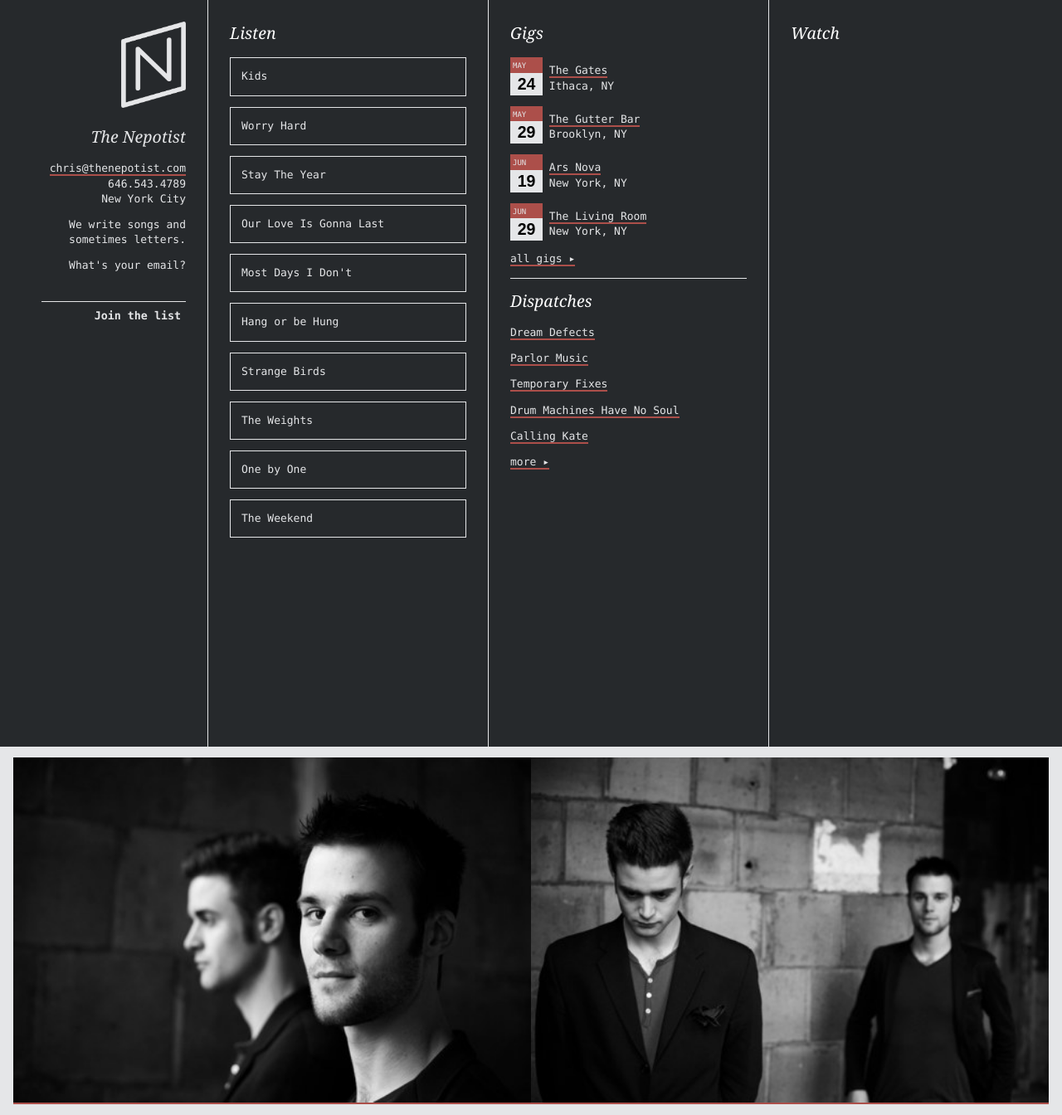
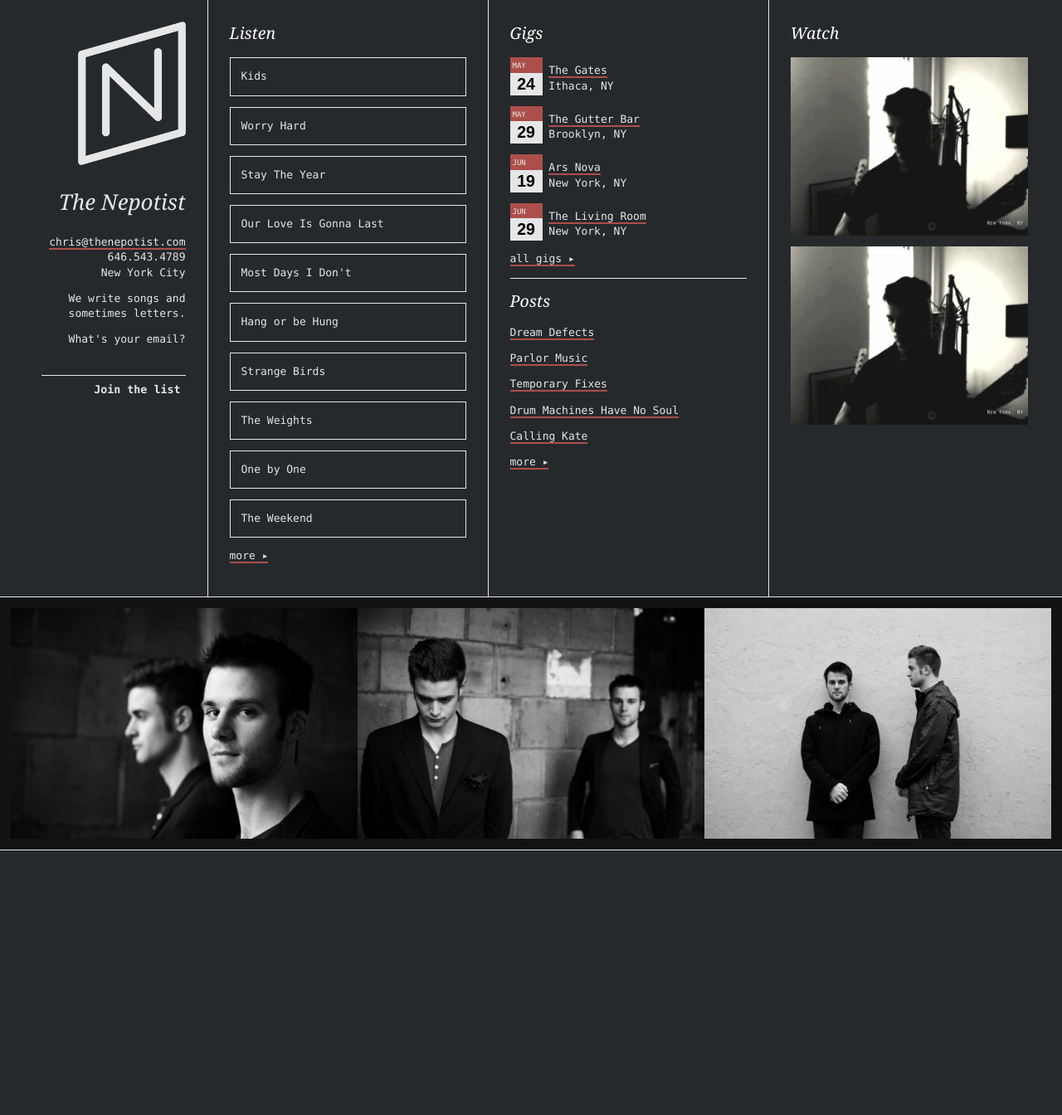
Before and after one commit to chrisfrank/chrisfrank.github.com, a Jekyll site: the page built from index.html, in a window 1280 px wide. Shown: the whole page at 83% size. Built offline with Jekyll 4.4.1, drawn with Linux system fonts in a browser that asks for light colours; after the commit the page ends 1025 px from its top, so only the background shows below that.

Commit message:
styled photos

```diff
--- a/_includes/stylesheets/theme.css
+++ b/_includes/stylesheets/theme.css
@@ -64,6 +64,10 @@ h1, h2, h3, h4, h5, h6 {
   -webkit-font-smoothing: antialiased;
 }
 
+h1 {
+  font-size: 2em;
+}
+
 hr {
   border: none;
   height: 1px;
--- a/index.html
+++ b/index.html
@@ -30,6 +30,7 @@ layout: home
       </li>
       {% endfor %}
     </ul>
+    <p><a href="http://music.thenepotist.com/">more ▸</a></p>
   </article>
 
   <article id="gigs">
@@ -54,9 +55,9 @@ layout: home
     </ul>
     <p><a href="/gigs">all gigs ▸</a></p>
     <hr />
-    <h2>Dispatches</h2>
+    <h2>Posts</h2>
     <ul class="dated_list">
-      {% for post in site.categories.dispatches | limit:5 %}
+      {% for post in site.categories.posts | limit:5 %}
       <li>
         <a href="{{ post.url }}">
           {{ post.title }}
@@ -69,17 +70,26 @@ layout: home
 
   <article id="watch">
     <h2>Watch</h2>
+    <ul class="videos">
+      <li class="video">
+        <img src="/assets/video/hang.jpg" />
+      </li>
+      <li class="video">
+        <img src="/assets/video/hang.jpg" />
+      </li>
+    </ul>
   </article>
 
 </div><!-- newspaper -->
 
-<div class="white photos">
-  <div class="sized">
+<div class="photos">
       <a class="photo" href="/assets/press_photos/1.jpg">
         <img src="/assets/press_photos/1_thumb.jpg" alt="Chris Frank and Hayden Frank" />
     </a>
     <a class="photo" href="/assets/press_photos/2.jpg">
       <img src="/assets/press_photos/2_thumb.jpg" alt="Chris Frank and Hayden Frank" />
     </a>
-  </div>
+    <a class="photo" href="/assets/press_photos/3.jpg">
+      <img src="/assets/press_photos/3_thumb.jpg" alt="Chris Frank and Hayden Frank" />
+    </a>
 </div>
```
Also changed, not shown: _includes/stylesheets/modules.css (+11 -5 lines), assets/press_photos/3.jpg (added), assets/press_photos/3_thumb.jpg (added), assets/video/hang.jpg (added), posts/_posts/2011-01-16-neighborhood.md (renamed from dispatches/_posts/2011-01-16-neighborhood.md), posts/_posts/2011-02-01-death-note-part-ii.md (renamed from dispatches/_posts/2011-02-01-death-note-part-ii.md), posts/_posts/2011-02-08-pigeon-shit.md (renamed from dispatches/_posts/2011-02-08-pigeon-shit.md), posts/_posts/2011-02-10-crosstalk.md (renamed from dispatches/_posts/2011-02-10-crosstalk.md), posts/_posts/2011-05-01-being-mugged.md (renamed from dispatches/_posts/2011-05-01-being-mugged.md), posts/_posts/2011-05-28-not-up-to-you.md (renamed from dispatches/_posts/2011-05-28-not-up-to-you.md), posts/_posts/2011-06-26-goodbye-bx.md (renamed from dispatches/_posts/2011-06-26-goodbye-bx.md), posts/_posts/2011-08-25-perhaps-i-need-a-hat.md (renamed from dispatches/_posts/2011-08-25-perhaps-i-need-a-hat.md), posts/_posts/2011-09-21-calling-kate.md (renamed from dispatches/_posts/2011-09-21-calling-kate.md), posts/_posts/2011-09-21-drum-machines-have-no-soul.md (renamed from dispatches/_posts/2011-09-21-drum-machines-have-no-soul.md), 4 more files.
